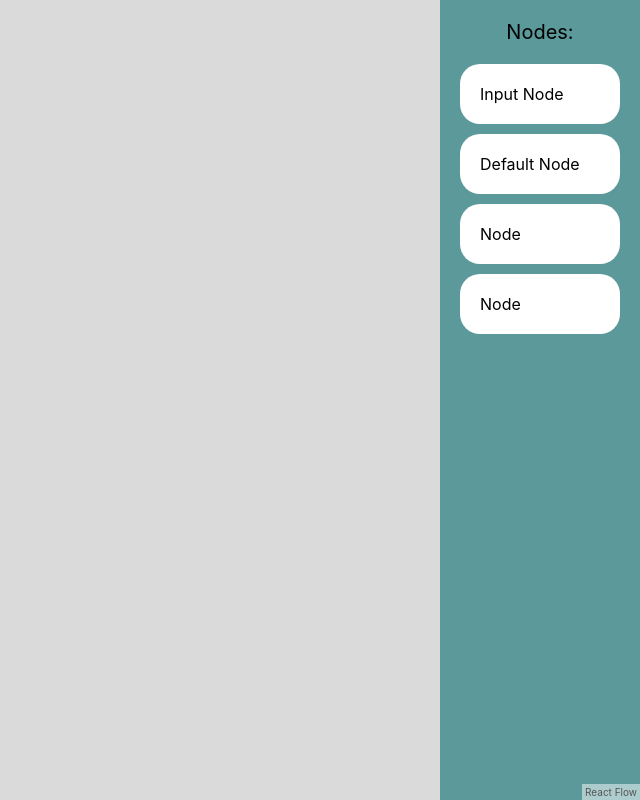
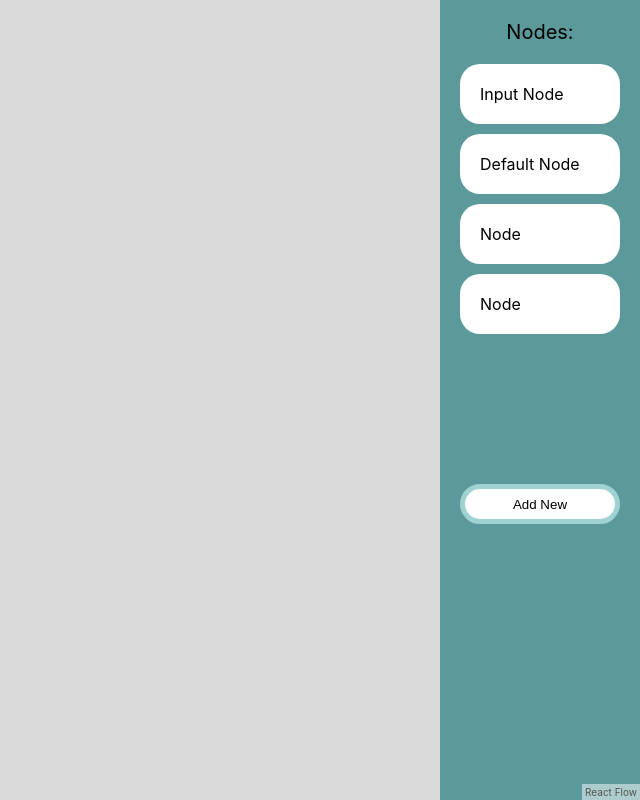
Before and after one commit to casder-succ/game, a React (Create React App) app: page / in a window 1280 px wide. Shown: the whole page, without its empty margins (640-1280 px from the left). Built offline with nearby package versions, Linux system fonts and the light colour scheme.

Commit message:
feat: integrate button for new elements

```diff
--- a/src/components/NodeList/NodeList.jsx
+++ b/src/components/NodeList/NodeList.jsx
@@ -2,6 +2,7 @@ import React from 'react';
 import {useDispatch, useSelector} from "react-redux";
 
 import "./main.sass";
+import NewNodeForm from "./NewNodeForm";
 
 const NodeList = () => {
     const dispatch = useDispatch();
@@ -29,6 +30,7 @@ const NodeList = () => {
                         );
                     })}
             </div>
+            <NewNodeForm els={elements}/>
         </div>
     );
 };
```
